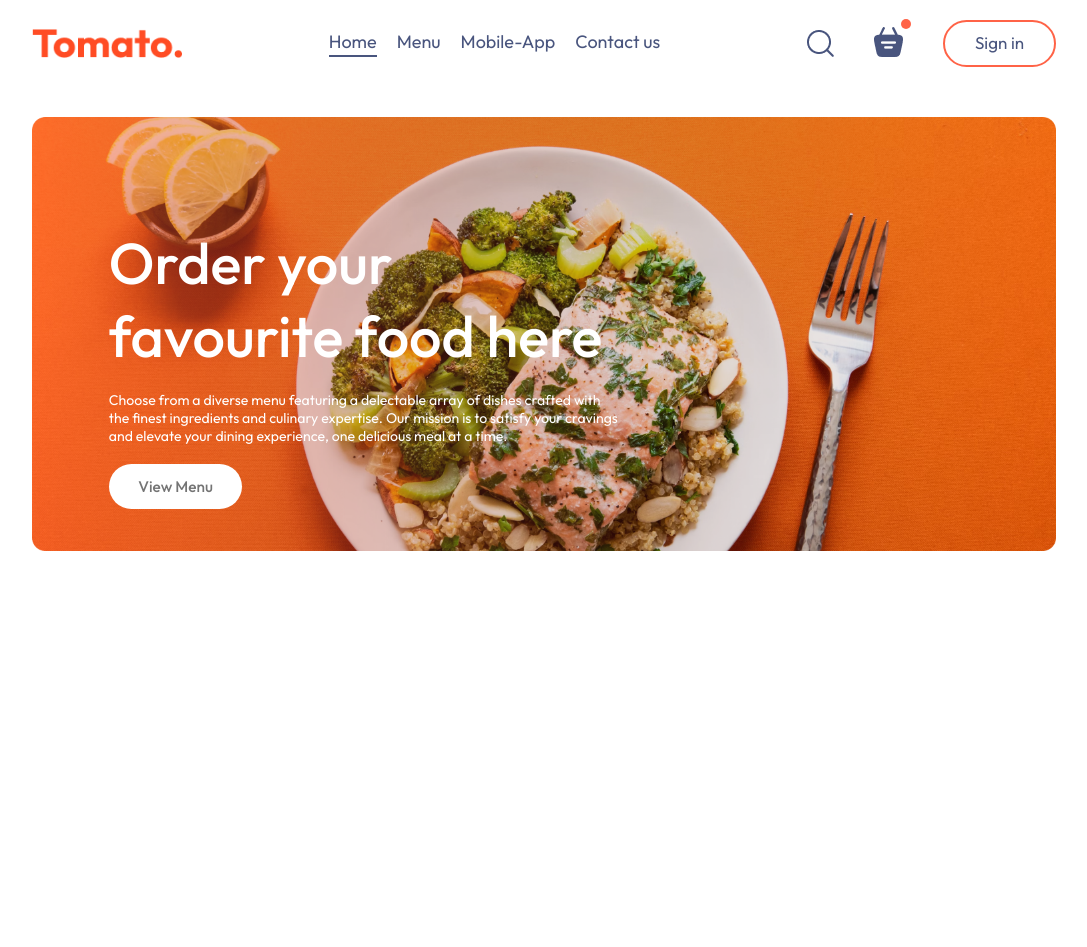
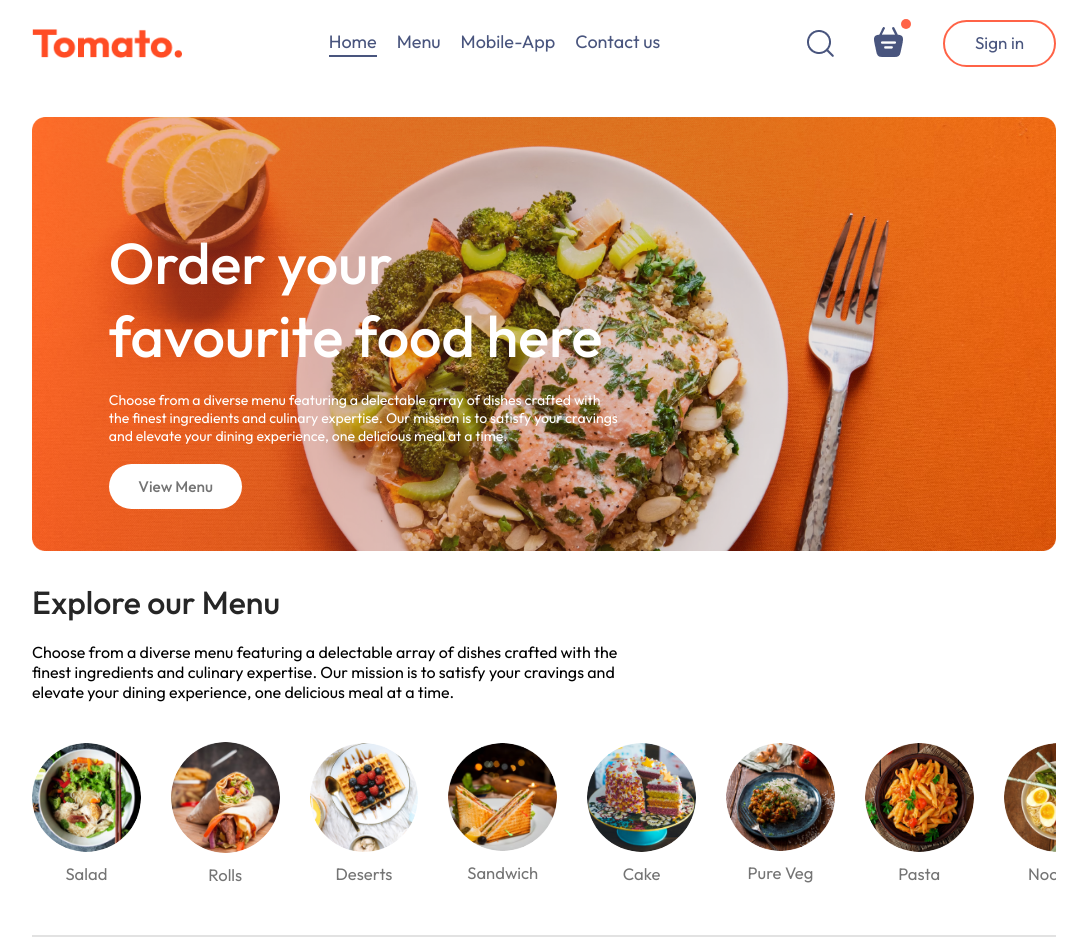
Before and after one commit to pererabsdt/Food_Delivery_Site, a React (Vite) app in the folder frontend/: page / in a window 1280 px wide. Shown: the whole page, without its empty margins (96-1183 px from the left). Before the commit the page ends 800 px from the top, so only its background shows below. Built offline with nearby package versions, Linux system fonts and the light colour scheme; the HTML template or start-up script is replaced by a standard one.

Commit message:
Create explore menu frontend part

```diff
--- /dev/null
+++ b/frontend/src/components/ExploreMenu/ExploreMenu.css
@@ -0,0 +1,51 @@
+.explore-menu{
+    display: flex;
+    flex-direction: column;
+    gap: 20px;
+}
+
+.explore-menu h1{
+    color: #262626;
+    font-weight: 500;
+}
+
+.explore-menu-text{
+    max-width: 60%;
+    columns: #808080;
+}
+
+.explore-menu-list{
+    display: flex;
+    justify-content: space-between;
+    align-items: center;
+    gap: 30px;
+    text-align: center;
+    margin: 20px 0px;
+    overflow-x: scroll;
+}
+
+.explore-menu-list::-webkit-scrollbar{
+    display: none;
+}
+
+.explore-menu-list-item img{
+    width: 8.5vw;
+    min-width: 100px;
+    cursor: pointer;
+    border-radius: 50%;
+    transition: 0.2s;
+}
+
+.explore-menu-list-item p{
+    margin-top: 7px;
+    color: #747474;
+    font-size: max(1.3vw, 16px);
+    cursor: pointer;
+}
+
+.explore-menu hr{
+    margin: 10px 0px;
+    height: 2px;
+    background-color: #e2e2e2;
+    border: none;
+}
--- /dev/null
+++ b/frontend/src/components/ExploreMenu/ExploreMenu.jsx
@@ -0,0 +1,25 @@
+import React from 'react'
+import './ExploreMenu.css'
+import { menu_list } from '../../assets/assets'
+
+const ExploreMenu = () => {
+  return (
+    <div className='explore-menu' id='explore-menu'>
+      <h1>Explore our Menu</h1>
+      <p className='explore-menu-text'>Choose from a diverse menu featuring a delectable array of dishes crafted with the finest ingredients and culinary expertise. Our mission is to satisfy your cravings and elevate your dining experience, one delicious meal at a time.</p>
+      <div className="explore-menu-list">
+        {menu_list.map((item, index)=>{
+            return (
+                <div key={index} className="explore-menu-list-item">
+                    <img src={item.menu_image} alt='' />
+                    <p>{item.menu_name}</p>
+                </div>
+            )
+        })}
+      </div>
+      <hr/>
+    </div>
+  )
+}
+
+export default ExploreMenu
--- a/frontend/src/pages/Home/Home.jsx
+++ b/frontend/src/pages/Home/Home.jsx
@@ -1,11 +1,13 @@
 import React from 'react'
 import './Home.jsx'
 import Header from '../../components/Header/Header.jsx'
+import ExploreMenu from '../../components/ExploreMenu/ExploreMenu.jsx'
 
 const Home = () => {
   return (
     <div>
       <Header/>
+      <ExploreMenu/>
     </div>
   )
 }
```
